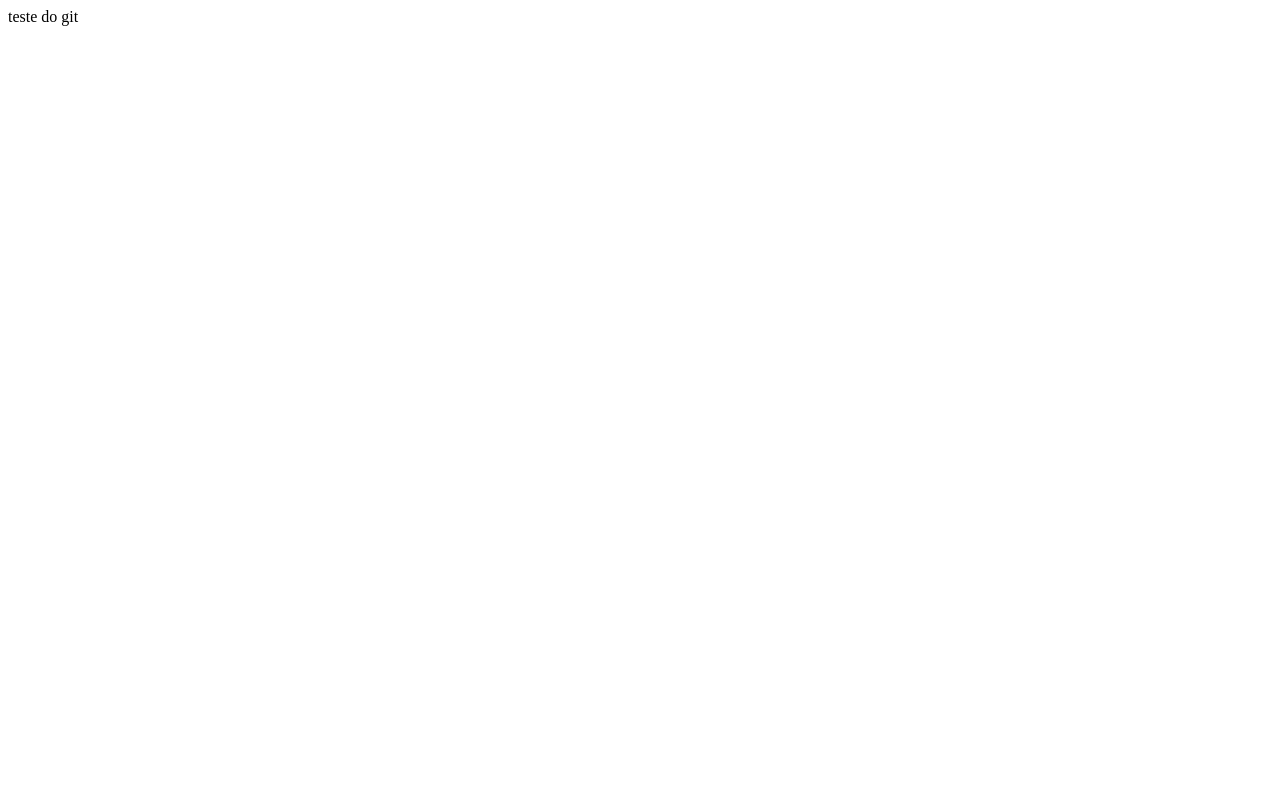
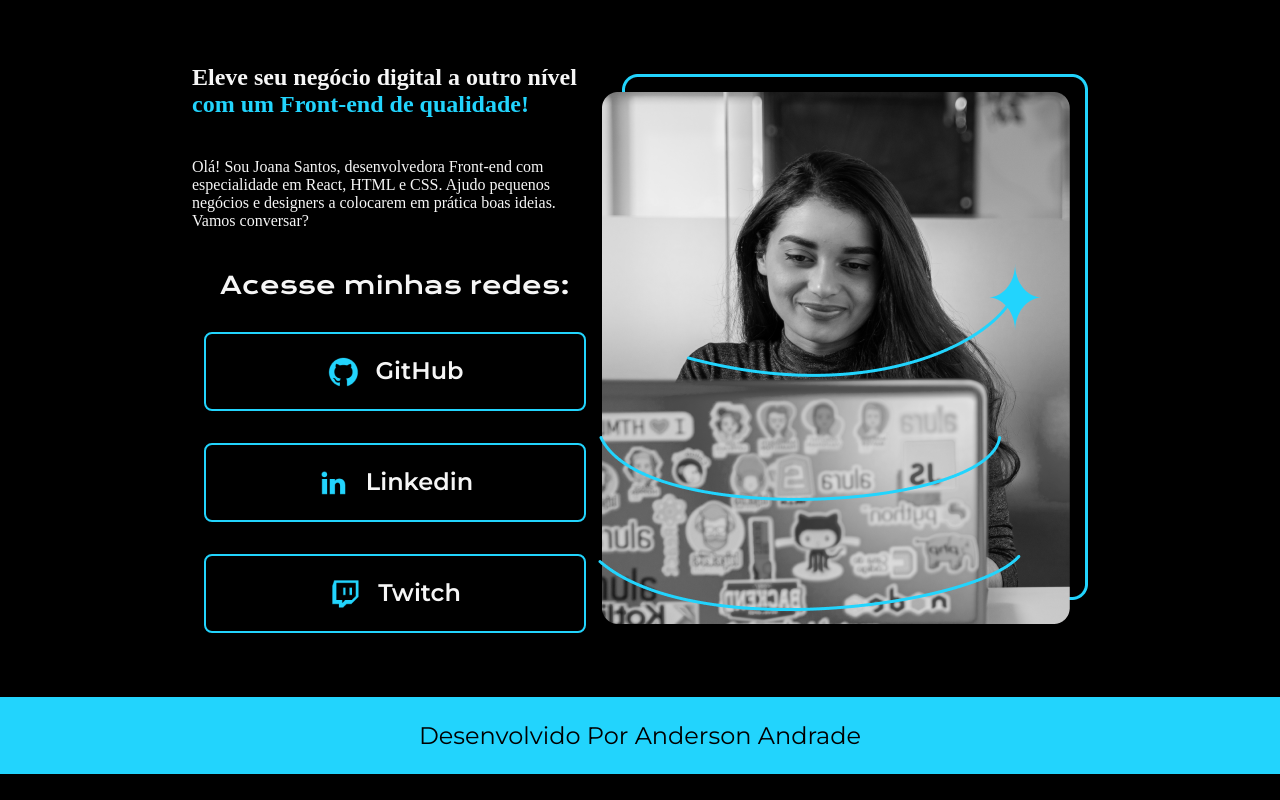
Before and after one commit to anderson-o-andrade/Portifolio, a plain HTML site: page index.html in a window 1280 px wide. Drawn offline with nearby package versions, Linux system fonts and the light colour scheme.

Commit message:
adicionado os arquivos da semana de estudos

```diff
--- a/index.html
+++ b/index.html
@@ -1 +1,36 @@
-teste do git
+<!DOCTYPE html>
+<html lang="pt-BR">
+
+<head>
+    <meta charset="UTF-8">
+    <meta http-equiv="X-UA-Compatible" content="IE=edge">
+    <meta name="viewport" content="width=device-width, initial-scale=1.0">
+    <title>Portifolio</title>
+    <link rel="stylesheet" href="style.css">
+</head>
+
+<body>
+    <header></header>
+    <main class="apresentacao">
+        <section class="apresentacao__conteudo">
+            <h1 class="apresentacao__titulo">Eleve seu negócio digital a outro nível <strong class="titulo-destaque">com
+                    um Front-end de
+                    qualidade!</strong></h1>
+            <p class="apresentacao__texto">Olá! Sou Joana Santos, desenvolvedora Front-end com especialidade em React,
+                HTML e CSS. Ajudo pequenos
+                negócios e designers a colocarem em prática boas ideias. Vamos conversar?</p>
+            <div class="apresentacao__links">
+                <h2 class="apresentacao__links__subtitulo">Acesse minhas redes:</h2>
+                <a class="apresentacao__links__link" href=""><img src="./assets/github.png">GitHub</a>
+                <a class="apresentacao__links__link" href=""><img src="./assets/linkedin.png">Linkedin</a>
+                <a class="apresentacao__links__link" href=""><img src="./assets/twitch.png">Twitch</a>
+            </div>
+        </section>
+        <img src="Imagem.png" alt="Imagem da Joana Santos Programando">
+    </main>
+    <footer class="rodape">
+        <a>Desenvolvido Por Anderson Andrade</a>
+    </footer>
+</body>
+
+</html>
--- /dev/null
+++ b/style.css
@@ -0,0 +1,85 @@
+@import url('https://fonts.googleapis.com/css2?family=Krona+One&family=Montserrat:wght@400;600&display=swap');
+
+* {
+    margin: 0;
+    padding: 0;
+}
+
+body {
+
+    box-sizing: border-box;
+    background-color: #000000;
+    color: #F6F6F6;
+}
+
+.titulo-destaque {
+    color: #22D4FD;
+}
+
+.apresentacao {
+    padding: 5% 15%;
+    display: flex;
+    align-items: center;
+    justify-content: space-between;
+}
+
+.apresentacao__conteudo {
+    width: 615px;
+    display: flex;
+    flex-direction: column;
+    gap: 40px;
+}
+
+.apresentacao__conteudo__titulo {
+    font-size: 36px;
+    font-family: 'Krona One', sans-serif;
+}
+
+.apresentacao__conteudo__texto {
+    font-size: 24px;
+    font-family: 'Montserrat', sans-serif;
+}
+
+.apresentacao__links {
+    display: flex;
+    justify-content: space-between;
+    flex-direction: column;
+    justify-content: space-between;
+    align-items: center;
+    gap:32px;
+}
+
+.apresentacao__links__subtitulo{
+    font-family: 'Krona One', sans-serif;
+    font-weight: 400;
+    font-size: 24px;
+}
+.apresentacao__links__link {
+    display: flex;
+    justify-content: center;
+    gap:16px;
+    border: 2px solid #22D4FD;
+    width: 378px;
+    text-align: center;
+    border-radius: 8px;
+    font-size: 24px;
+    font-weight: 600;
+    padding: 21.5px 0;
+    font-family: 'Montserrat', sans-serif;
+    text-decoration: none;
+    color: #F6F6F6;
+}
+
+.apresentacao__links__link:hover{
+ background: #272727;
+}
+
+.rodape{
+    background: #22D4FD;
+    color: #000000;
+    text-align: center;
+    font-family: 'Montserrat',sans-serif;
+    font-size: 24px;
+    font-weight: 400;
+    padding: 24px;
+}
--- /dev/null
+++ b/style1.css
@@ -0,0 +1,17 @@
+*{
+    margin: 0;
+    padding: 0;
+
+}
+.container{
+    margin: 20%;
+    display: flex;
+    gap:10px;
+}
+
+.quadrado{
+    background-color: blue;
+    border: 1px;
+    width: 100px;
+    height: 100px;
+}
```
Also changed, not shown: teste.html (added, +21 -0 lines), Imagem.png (added), assets/Imagem.png (added), assets/github.png (added), assets/instagram.png (added), assets/linkedin.png (added), assets/twitch.png (added), assets/twitter.png (added), html.png (added).
